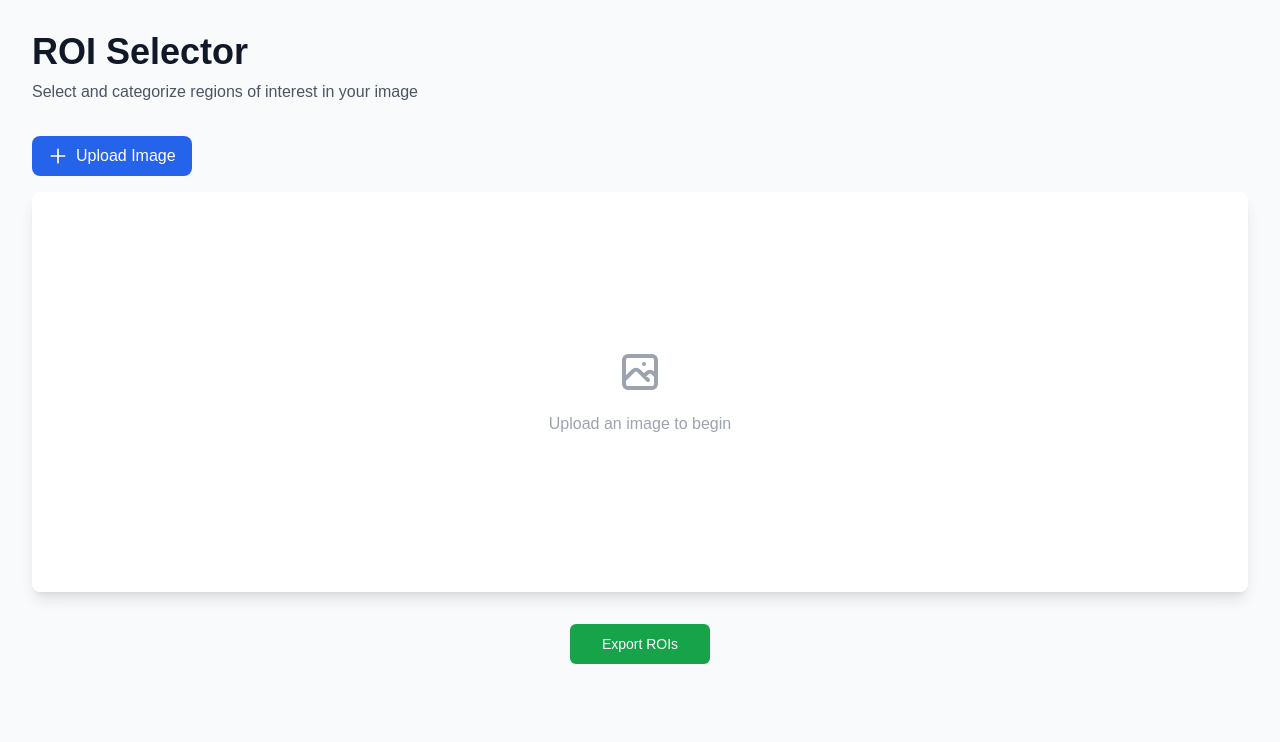
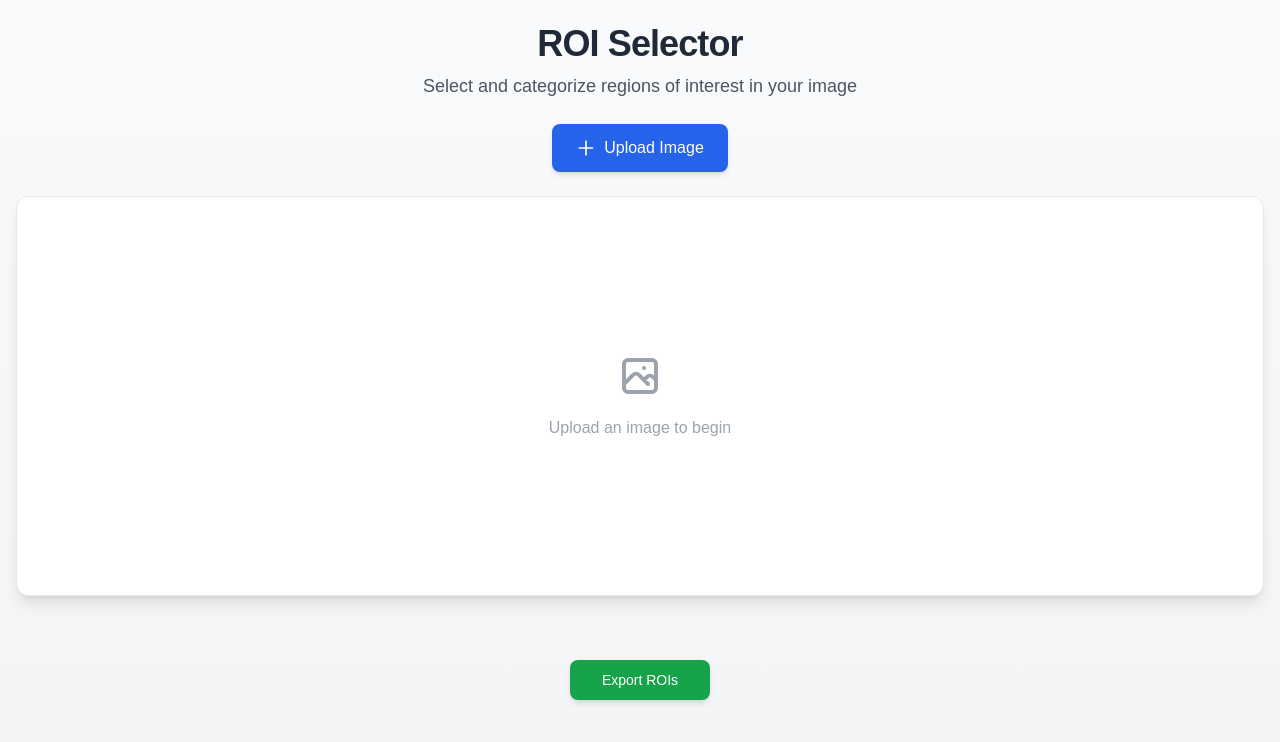
Before and after one commit to satishgsonwane/TeamAffiliationUtility, a Next.js app: page / in a window 1280 px wide. Shown: the top 742 px of the page. Built offline with nearby package versions, Linux system fonts and the light colour scheme.

Commit message:
Visual Makeover_1

```diff
--- a/app/page.tsx
+++ b/app/page.tsx
@@ -536,20 +536,20 @@ export default function ROISelector() {
   }, [imageUrl, savedROIs, currentROI, selectedROI])
 
   return (
-    <div className="min-h-screen bg-gray-50">
-      <div className="container mx-auto p-8">
+    <div className="min-h-screen bg-gradient-to-b from-gray-50 to-gray-100">
+      <div className="container mx-auto px-4 py-6 space-y-6">
         {/* Header Section */}
-        <header className="mb-8">
-          <h1 className="text-4xl font-bold text-gray-900 mb-2">ROI Selector</h1>
-          <p className="text-gray-600">Select and categorize regions of interest in your image</p>
+        <header className="text-center space-y-2">
+          <h1 className="text-4xl font-bold text-gray-800 tracking-tight">ROI Selector</h1>
+          <p className="text-gray-600 text-lg">Select and categorize regions of interest in your image</p>
         </header>
 
-        {/* Upload Button Section */}
-        <div className="mb-4">
+        {/* Upload Section */}
+        <div className="flex justify-center">
           <label
             htmlFor="file-upload"
-            className="cursor-pointer inline-flex items-center px-4 py-2 bg-blue-600 hover:bg-blue-700
-              text-white rounded-lg transition-colors duration-200"
+            className="cursor-pointer inline-flex items-center px-6 py-3 bg-blue-600 hover:bg-blue-700
+              text-white rounded-lg transition-all duration-200 shadow-md hover:shadow-lg"
           >
             <svg className="w-5 h-5 mr-2" fill="none" stroke="currentColor" viewBox="0 0 24 24">
               <path strokeLinecap="round" strokeLinejoin="round" strokeWidth="2" d="M12 4v16m8-8H4"/>
@@ -566,8 +566,9 @@ export default function ROISelector() {
           />
         </div>
 
-        {/* Dedicated Image Container */}
-        <div className="mb-8 bg-white rounded-lg shadow-lg p-4 min-h-[400px] flex items-center justify-center">
+        {/* Image Container */}
+        <div className="bg-white rounded-xl shadow-lg p-6 min-h-[400px] flex items-center justify-center
+          border border-gray-200 transition-all duration-200">
           {imageUrl ? (
             <div className="relative w-full">
               <Image
@@ -599,27 +600,33 @@ export default function ROISelector() {
           )}
         </div>
 
-        {/* ROI Cards - Smaller width */}
-        {savedROIs.length > 0 && (
-          <div className="grid grid-cols-3 sm:grid-cols-4 lg:grid-cols-6 gap-2 mt-4">
+        {/* ROI Grid */}
+        <div className="grid grid-cols-3 sm:grid-cols-4 lg:grid-cols-6 gap-3">
           {savedROIs.map(roi => (
             <div
               key={roi.id}
-                className={`p-2 rounded-lg border max-w-[160px] ${
-                  roi.id === selectedROI ? 'border-blue-500 bg-blue-50' : 'border-gray-200'
-                }`}
+              className={`
+                p-3 rounded-lg border transition-all duration-200
+                hover:shadow-md max-w-[160px]
+                ${roi.id === selectedROI
+                  ? 'border-blue-500 bg-blue-50 shadow-md'
+                  : 'border-gray-200 bg-white'}
+              `}
             >
               {roi.dataUrl && (
+                <div className="overflow-hidden rounded-md mb-2">
                   <img
                     src={roi.dataUrl}
                     alt={`ROI ${roi.id}`}
-                    className="w-full h-20 object-contain mb-2"
+                    className="w-full h-20 object-contain"
                   />
+                </div>
               )}
               <select
                 value={roi.category || ''}
                 onChange={(e) => handleCategoryChange(roi.id, e.target.value)}
-                  className="w-full p-1 mb-1 border rounded text-xs"
+                className="w-full p-1.5 mb-1.5 border rounded text-xs bg-white hover:border-gray-400
+                  focus:ring-2 focus:ring-blue-500 focus:border-blue-500 transition-all duration-200"
               >
                 <option value="">Select category</option>
                 <option value="team_A/player">Team A Player</option>
@@ -631,25 +638,25 @@ export default function ROISelector() {
               <Button
                 onClick={() => handleDiscard(roi.id)}
                 variant="destructive"
-                  className="w-full text-xs py-0.5"
+                className="w-full text-xs py-1 transition-colors duration-200"
               >
                 Discard
               </Button>
             </div>
           ))}
         </div>
-        )}
 
         {/* Export Section */}
-        <div className="mt-8 flex items-center justify-center gap-4">
+        <div className="flex items-center justify-center gap-4 pt-4">
           <Button
             onClick={handleExport}
-            className="bg-green-600 hover:bg-green-700 text-white px-8"
+            className="bg-green-600 hover:bg-green-700 text-white px-8 py-2 rounded-lg
+              shadow-md hover:shadow-lg transition-all duration-200"
           >
             Export ROIs
           </Button>
           {exportStatus && (
-            <span className="text-sm text-gray-600">{exportStatus}</span>
+            <span className="text-sm text-gray-600 animate-fade-in">{exportStatus}</span>
           )}
         </div>
       </div>
```
Lines whose indentation alone changed are shown as unchanged.
